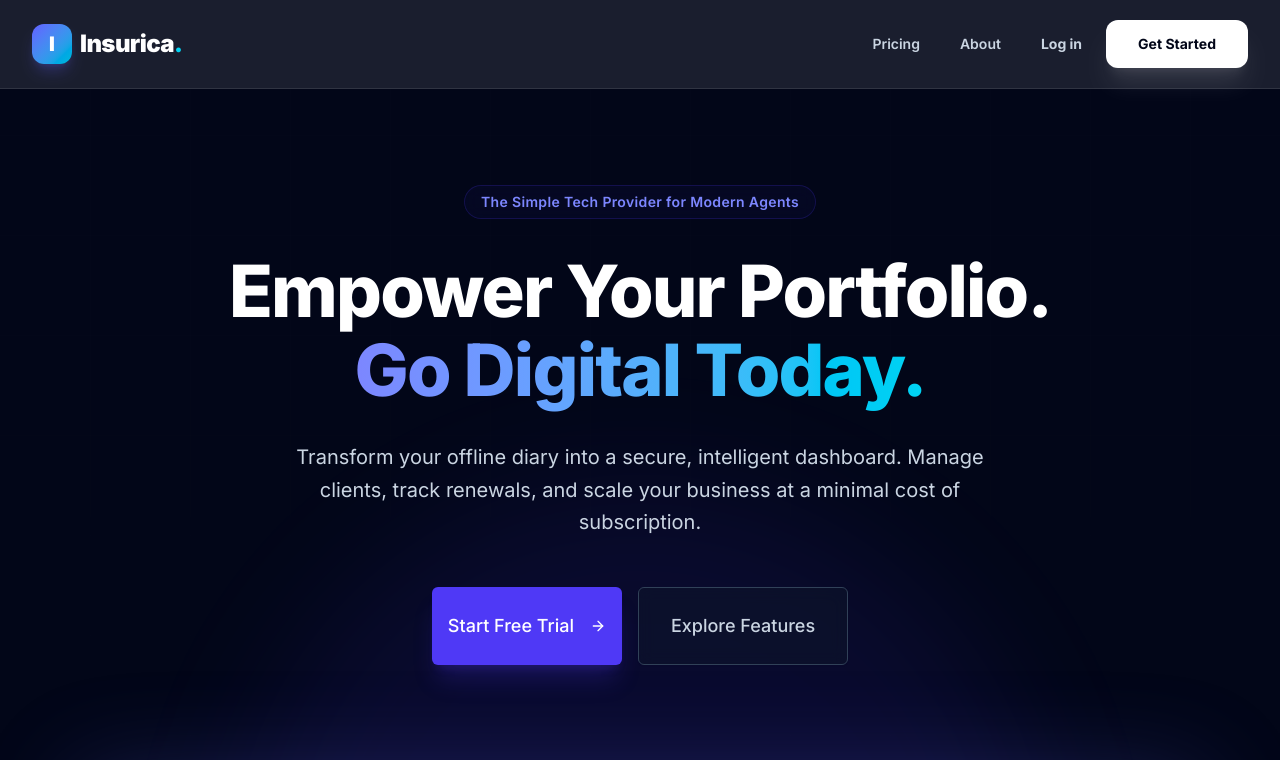
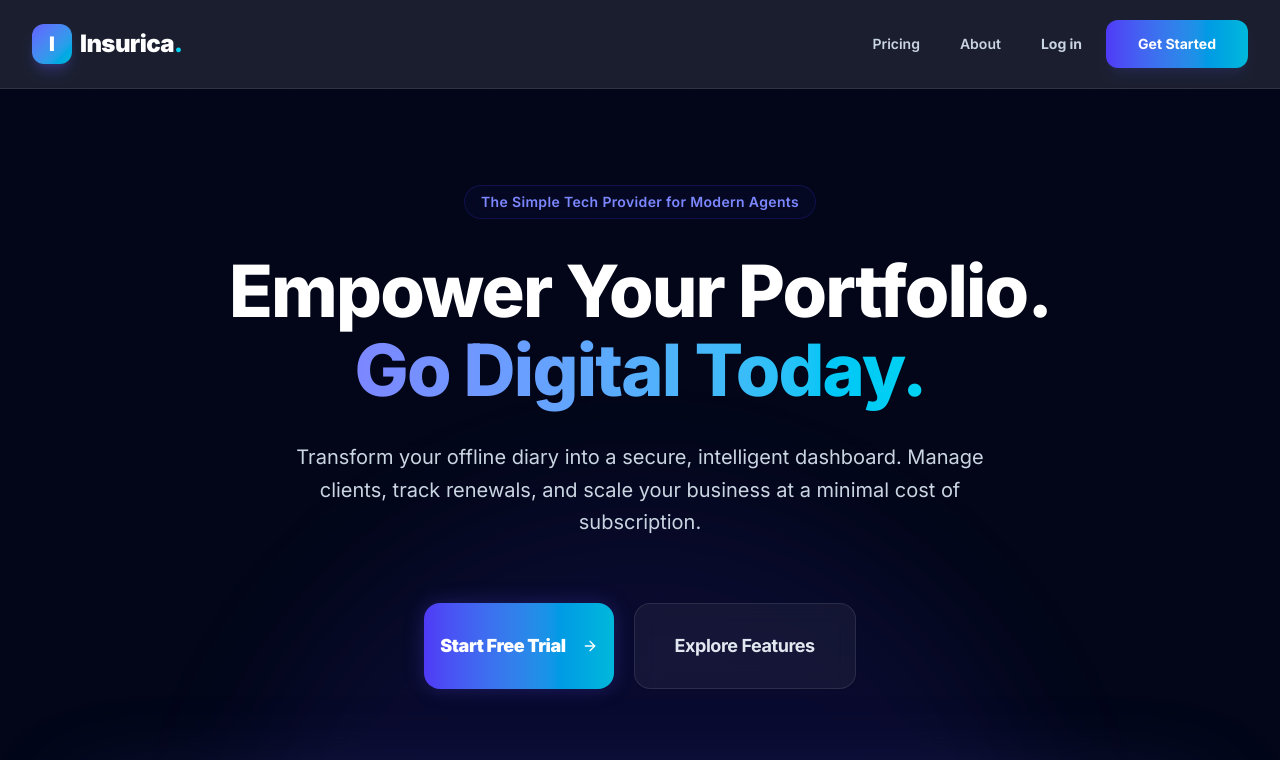
Before and after one commit to Pixalara/insurica-frontend, a Next.js app: page / in a window 1280 px wide. Shown: the top 760 px of the page. Built offline with nearby package versions, Linux system fonts and the light colour scheme.

Commit message:
upgrade to premium buttons on home page

```diff
--- a/app/page.tsx
+++ b/app/page.tsx
@@ -39,11 +39,16 @@ export default function Home() {
                 Transform your offline diary into a secure, intelligent dashboard. Manage clients, track renewals, and scale your business at a minimal cost of subscription.
               </p>
 
-              <div className="flex flex-col sm:flex-row gap-4 pt-4 w-full sm:w-auto px-4 sm:px-0">
-                <Button size="lg" asChild className="text-lg px-8 py-6 h-auto shadow-xl shadow-primary/20 w-full sm:w-auto bg-primary hover:bg-primary/90 text-white border-0">
-                  <Link href="/pricing">Start Free Trial <ArrowRight className="ml-2 h-5 w-5" /></Link>
+              <div className="flex flex-col sm:flex-row gap-5 pt-8 w-full sm:w-auto px-4 sm:px-0">
+                <Button size="lg" asChild className="group relative text-lg px-10 py-7 h-auto rounded-2xl bg-gradient-to-r from-indigo-600 to-cyan-500 hover:from-indigo-500 hover:to-cyan-400 text-white border-0 font-black tracking-tight shadow-[0_0_20px_rgba(79,70,229,0.3)] hover:shadow-[0_0_30px_rgba(79,70,229,0.5)] transition-all duration-300 active:scale-95 overflow-hidden">
+                  <Link href="/pricing" className="flex items-center">
+                    <span className="relative z-10 transition-transform duration-300 group-hover:-translate-x-1">Start Free Trial</span>
+                    <ArrowRight className="ml-2 h-5 w-5 relative z-10 transition-transform duration-300 group-hover:translate-x-1" />
+                    <div className="absolute inset-0 bg-gradient-to-r from-white/0 via-white/20 to-white/0 -translate-x-full group-hover:translate-x-full transition-transform duration-1000 ease-in-out"></div>
+                  </Link>
                 </Button>
-                <Button size="lg" variant="outline" asChild className="text-lg px-8 py-6 h-auto w-full sm:w-auto border-slate-700 text-slate-300 hover:bg-slate-800 hover:text-white bg-slate-900/50 backdrop-blur-sm">
+
+                <Button size="lg" variant="outline" asChild className="text-lg px-10 py-7 h-auto w-full sm:w-auto rounded-2xl border-white/10 bg-white/5 backdrop-blur-md text-slate-200 hover:bg-white/10 hover:text-white hover:border-white/20 transition-all duration-300 font-bold tracking-tight">
                   <a href="#detailed-features">Explore Features</a>
                 </Button>
               </div>
--- a/components/CTASection.tsx
+++ b/components/CTASection.tsx
@@ -23,13 +23,19 @@ export default function CTASection({
           <p className="mx-auto mt-6 max-w-2xl text-lg text-slate-400 md:text-xl leading-relaxed">
             {subtitle}
           </p>
-          <div className="mt-10 flex flex-col sm:flex-row justify-center items-center gap-4">
-            <Button size="lg" asChild className="w-full sm:w-auto text-lg px-10 py-7 h-auto bg-white text-slate-950 hover:bg-slate-200 font-bold rounded-xl shadow-xl shadow-white/5 transition-all">
-              <Link href="/contact">Request Access <ArrowRight className="ml-2 h-5 w-5" /></Link>
+          <div className="mt-12 flex flex-col sm:flex-row justify-center items-center gap-6">
+            <Button size="lg" asChild className="group relative w-full sm:w-auto text-lg px-12 py-7 h-auto bg-gradient-to-r from-indigo-600 to-cyan-500 hover:from-indigo-500 hover:to-cyan-400 text-white font-black tracking-tight rounded-2xl border-0 shadow-[0_0_25px_rgba(79,70,229,0.25)] hover:shadow-[0_0_35px_rgba(79,70,229,0.4)] transition-all duration-300 active:scale-95 overflow-hidden">
+              <Link href="/contact" className="flex items-center">
+                <span className="relative z-10">Request Early Access</span>
+                <ArrowRight className="ml-2 h-5 w-5 relative z-10 transition-transform group-hover:translate-x-1" />
+                <div className="absolute inset-0 bg-gradient-to-r from-white/0 via-white/10 to-white/0 -translate-x-full group-hover:translate-x-full transition-transform duration-1000 ease-in-out"></div>
+              </Link>
             </Button>
-            <Link href="/pricing" className="text-slate-300 hover:text-white font-semibold flex items-center gap-2 group p-4">
+            <Link href="/pricing" className="text-slate-300 hover:text-white font-bold tracking-tight text-lg flex items-center gap-3 group px-4 py-4 transition-all transition-colors">
               Explore Pricing
-              <span className="w-6 h-px bg-slate-700 group-hover:bg-indigo-500 transition-all duration-300"></span>
+              <div className="w-10 h-px bg-slate-800 relative overflow-hidden">
+                <div className="absolute inset-0 bg-indigo-500 -translate-x-full group-hover:translate-x-0 transition-transform duration-300"></div>
+              </div>
             </Link>
           </div>
         </div>
--- a/components/Header.tsx
+++ b/components/Header.tsx
@@ -63,7 +63,7 @@ export default function Header() {
             >
               Log in
             </Link>
-            <Button asChild className="bg-white text-slate-950 hover:bg-slate-200 border-0 font-bold px-8 h-12 rounded-xl shadow-xl shadow-white/10 transition-all active:scale-95">
+            <Button asChild className="h-12 bg-gradient-to-r from-indigo-600 to-cyan-500 hover:from-indigo-500 hover:to-cyan-400 text-white border-0 font-bold px-8 rounded-xl shadow-lg shadow-indigo-500/10 transition-all active:scale-95">
               <Link href="/contact">Get Started</Link>
             </Button>
           </div>
@@ -104,11 +104,11 @@ export default function Header() {
                 <Link
                   href="/login"
                   onClick={() => setIsMobileMenuOpen(false)}
-                  className="flex items-center justify-center h-14 rounded-xl border border-slate-800 text-white font-bold"
+                  className="flex items-center justify-center h-14 rounded-xl border border-white/10 bg-white/5 backdrop-blur-lg text-white font-bold tracking-tight shadow-lg"
                 >
                   Log In
                 </Link>
-                <Button asChild className="h-14 bg-gradient-to-r from-indigo-500 to-cyan-500 text-white border-0 font-bold rounded-xl shadow-lg shadow-indigo-500/10">
+                <Button asChild className="h-14 bg-gradient-to-r from-indigo-600 to-cyan-500 hover:from-indigo-500 hover:to-cyan-400 text-white border-0 font-black tracking-tight rounded-xl shadow-xl shadow-indigo-500/20 active:scale-95 transition-all">
                   <Link href="/contact" onClick={() => setIsMobileMenuOpen(false)}>Get Started Now</Link>
                 </Button>
               </div>
```
